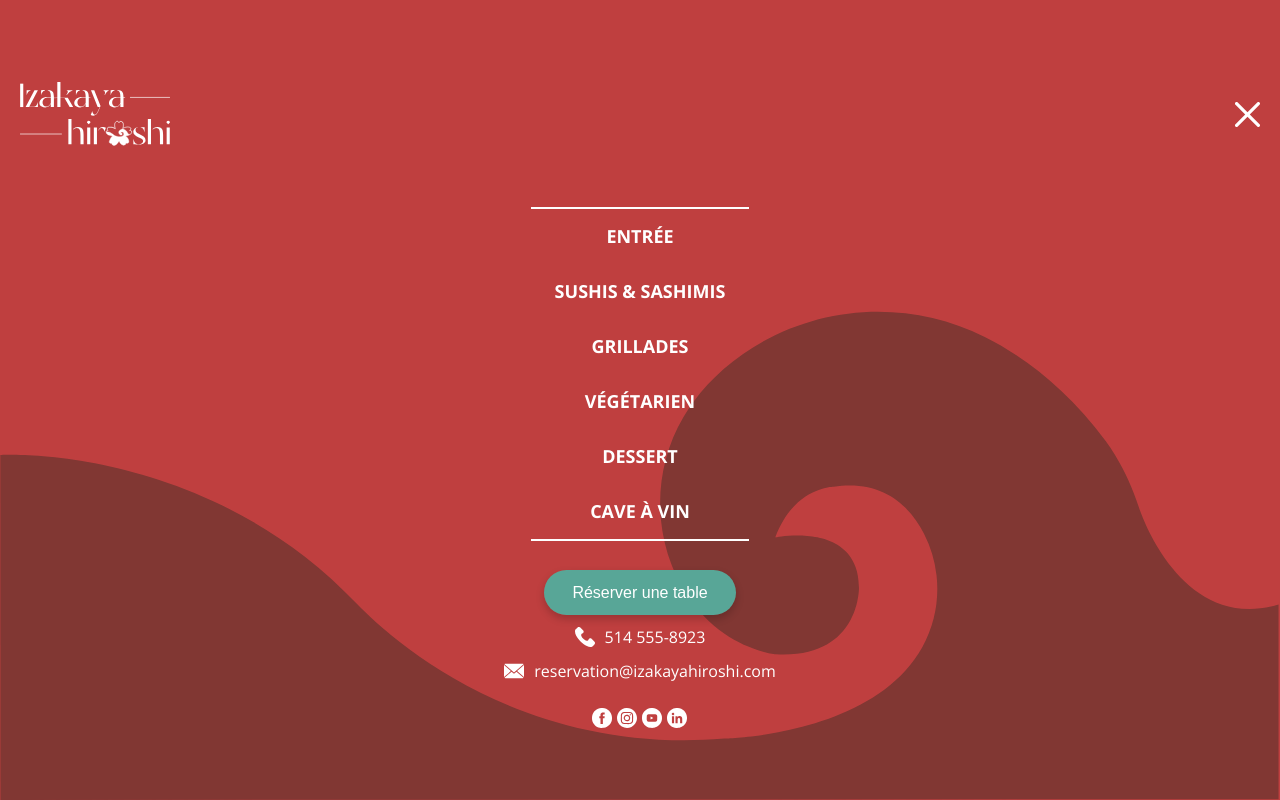
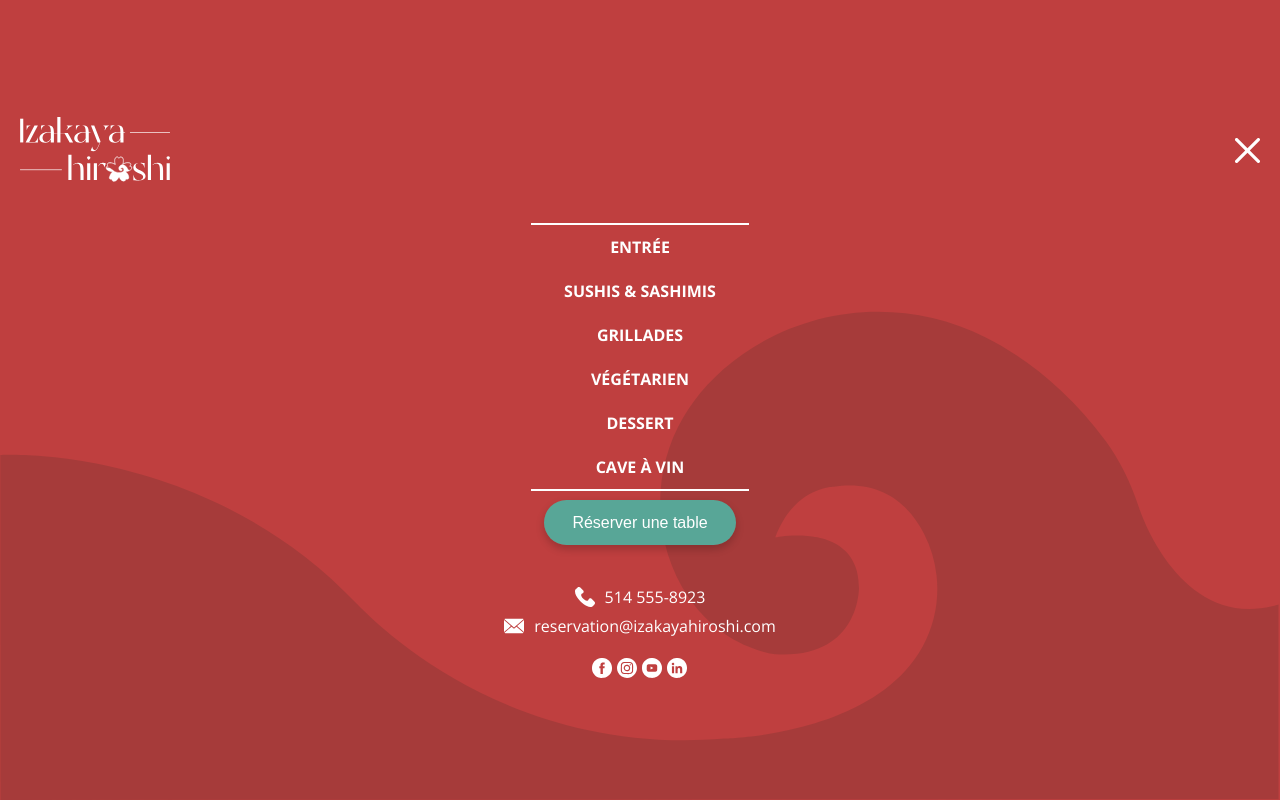
Before and after one commit to Jolyca/IzakayaHiroshi_2.1, a PHP site: page /navigation.html in a window 1280 px wide. Run offline with PHP 8.4, Linux system fonts and the light colour scheme.

Commit message:
Correction navigation

```diff
--- a/css/_composant/navigation.css
+++ b/css/_composant/navigation.css
@@ -10,6 +10,12 @@ body.nav {
     color: white;
     text-align: center;
     height: 100vh;
+    /* overflow: hidden; */
+}
+
+.contenu_nav {
+    max-height: 100%;
+    /* overflow-y: auto;  */
 }
 
 .nav header {
@@ -18,9 +24,7 @@ body.nav {
     width: 100%;
     align-items: center;
     padding: 20px;
-/*     position: absolute;
-    top: 0;
-    left: 0; */
+    padding-top: 0px;
 }
 
 div.vague {
@@ -36,13 +40,14 @@ div.vague {
 }
 
 .navigation {
-    margin: 40px auto;
+    margin: 20px 0;
+    padding: 0;
 }
 
 .navigation li {
     font-family: 'Open Sans', sans-serif;
-    padding: 14px 0;
-    font-size: 18px;
+    padding: 10px 0;
+    font-size: 16px;
     font-weight: bold;
     text-transform: uppercase;
 }
@@ -73,8 +78,8 @@ div.vague {
     flex-direction: column;
     justify-content: center;
     align-items: center;
-    gap: 10px;
-    margin-top: 20px;
+    gap: 5px;
+    margin-top: 50px;
 }
 
 .nav .section_comunication img {
--- a/navigation.html
+++ b/navigation.html
@@ -50,7 +50,7 @@
         </section>
     </main>
     <div class="vague">
-        <img src="assets/images/svg/Groupe de masques 1.svg" alt="vague">
+        <img src="assets/images/svg/Vague.svg" alt="vague">
     </div>
 
 
```
Also changed, not shown: index.html (+2 -11 lines).
